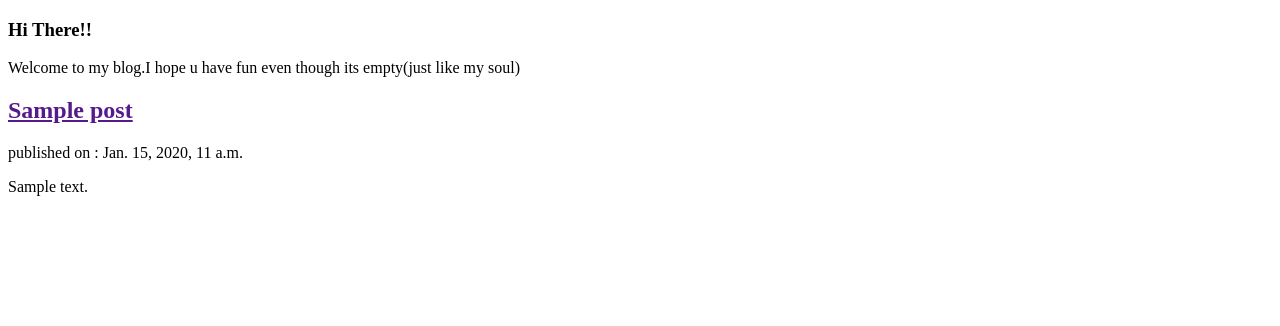
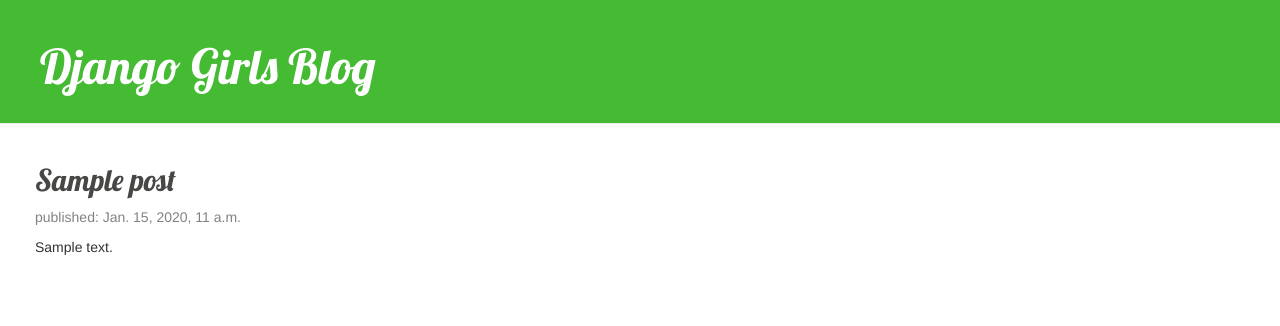
Before and after one commit to deadshot0000/my-first-blog, a Django app: page / in a window 1280 px wide. Shown: the top 326 px of the page. Run offline with Django 3.2, Linux system fonts and the light colour scheme; tables that the repository leaves empty hold one stand-in row (values such as "Sample post"); some libraries are stand-ins or nearby versions.

Commit message:
Added view and template for detailed blog post as well as CSS for the site.

```diff
--- /dev/null
+++ b/blog/static/css/blog.css
@@ -0,0 +1,48 @@
+.page-header {
+    background-color: #44BB33;
+    margin-top: 0;
+    padding: 20px 20px 20px 40px;
+}
+
+.page-header h1, .page-header h1 a, .page-header h1 a:visited, .page-header h1 a:active {
+    color: #ffffff;
+    font-size: 36pt;
+    text-decoration: none;
+}
+
+.content {
+    margin-left: 20px;
+}
+
+h1, h2, h3, h4 {
+    font-family: 'Lobster', cursive;
+}
+
+.date {
+    color: #828282;
+}
+
+.save {
+    float: right;
+}
+
+.post-form textarea, .post-form input {
+    width: 100%;
+}
+
+.top-menu, .top-menu:hover, .top-menu:visited {
+    color: #ffffff;
+    float: right;
+    font-size: 26pt;
+    margin-right: 20px;
+}
+
+.post {
+    margin-bottom: 70px;
+
+
+}
+
+.post h2 a, .post h2 a:visited {
+    color: #474745;
+}
--- /dev/null
+++ b/blog/templates/blog/base.html
@@ -0,0 +1,27 @@
+{% load static %}
+
+<html lang="en">
+<head>
+
+    <link rel="stylesheet" href="//maxcdn.bootstrapcdn.com/bootstrap/3.2.0/css/bootstrap.min.css">
+    <link rel="stylesheet" href="//maxcdn.bootstrapcdn.com/bootstrap/3.2.0/css/bootstrap-theme.min.css">
+    <title>KIND OF MY BLOG</title>
+    <link rel="stylesheet" href="{% static 'css/blog.css' %}">
+    <link href="//fonts.googleapis.com/css?family=Lobster&subset=latin,latin-ext" rel="stylesheet" type="text/css">
+</head>
+
+   <body>
+    <div class="page-header">
+        <h1><a href="/">Django Girls Blog</a></h1>
+    </div>
+    <div class="content container">
+        <div class="row">
+            <div class="col-md-8">
+            {% block content %}
+            {% endblock %}
+            </div>
+        </div>
+    </div>
+</body>
+
+</html>
--- a/blog/templates/blog/post_list.html
+++ b/blog/templates/blog/post_list.html
@@ -1,18 +1,13 @@
-<!DOCTYPE html>
-<html lang="en">
-<head>
-    <meta charset="UTF-8">
-    <title>KIND OF MY BLOG</title>
-</head>
-<body>
-    <H3>Hi There!!</H3>
-    <p>Welcome to my blog.I hope u have fun even though its empty(just like my soul)</p>
-{% for post in posts %}
-    <div>
-        <H2><a href="">{{post.title}}</a></H2>
-        <p>published on : {{post.published_date}}</p>
-        <p>{{post.text|linebreaksbr}}</p>
-    </div>
-{% endfor %}
-</body>
-</html>
+{% extends 'blog/base.html' %}
+{% block content %}
+            {% for post in posts %}
+                <div class="post">
+
+                    <h2><a href="{% url 'post_detail' pk=post.pk %}">{{ post.title }}</a></h2>
+                    <div class="date">
+                        <p>published: {{ post.published_date }}</p>
+                    </div>
+                    <p>{{ post.text|linebreaksbr }}</p>
+                </div>
+            {% endfor %}
+{% endblock %}
--- a/blog/urls.py
+++ b/blog/urls.py
@@ -3,4 +3,5 @@
 
 urlpatterns = [
     path('', views.post_list, name='post_list'),
+    path('post/<int:pk>/', views.post_detail, name='post_detail'),
 ]
--- a/blog/views.py
+++ b/blog/views.py
@@ -1,8 +1,12 @@
 from django.shortcuts import render
 from .models import Post
 from django.utils import timezone
+from django.shortcuts import render, get_object_or_404
 
 # Create your views here.
 def post_list(request):
     posts = Post.objects.filter(published_date__lte=timezone.now()).order_by('published_date')
     return render(request, 'blog/post_list.html', {'posts': posts})
+def post_detail(request, pk):
+    post = get_object_or_404(Post, pk=pk)
+    return render(request, 'blog/post_detail.html', {'post': post})
```
Also changed, not shown: blog/templates/blog/post_detail.html (added, +15 -0 lines).
